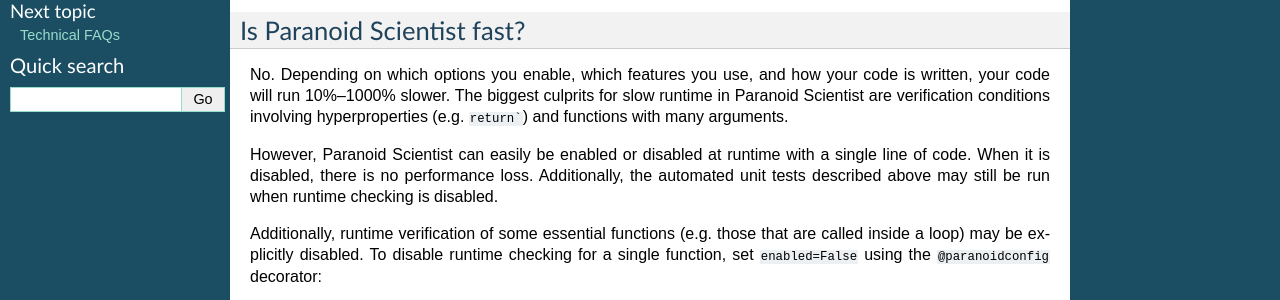
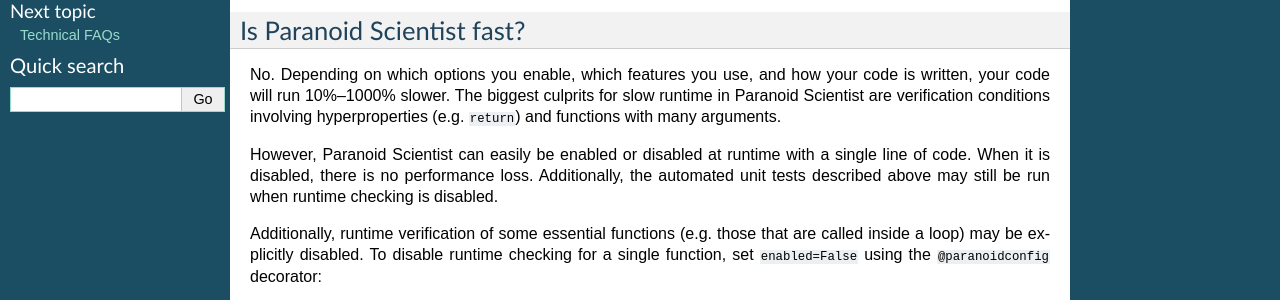
Before and after one commit to mwshinn/paranoidscientist, a Sphinx documentation site: the page built from doc/conceptfaq.rst, in a window 1280 px wide and 900 px high, scrolled down 456 px. Shown: the part 148-448 px from the top of the window. Built offline with Sphinx 7.4.7, drawn with Linux system fonts in a browser that asks for light colours; formulas are drawn with MathJax 3; pages that are not in the unit, such as notebooks, are missing from menus.

````diff
--- a/doc/conceptfaq.rst
+++ b/doc/conceptfaq.rst
@@ -40,7 +40,7 @@ Is Paranoid Scientist fast?
 No.  Depending on which options you enable, which features you use,
 and how your code is written, your code will run 10%--1000% slower.
 The biggest culprits for slow runtime in Paranoid Scientist are
-verification conditions involving hyperproperties (e.g. ``return```)
+verification conditions involving hyperproperties (e.g. ``return``)
 and functions with many arguments.
 
 However, Paranoid Scientist can easily be enabled or disabled at
````
